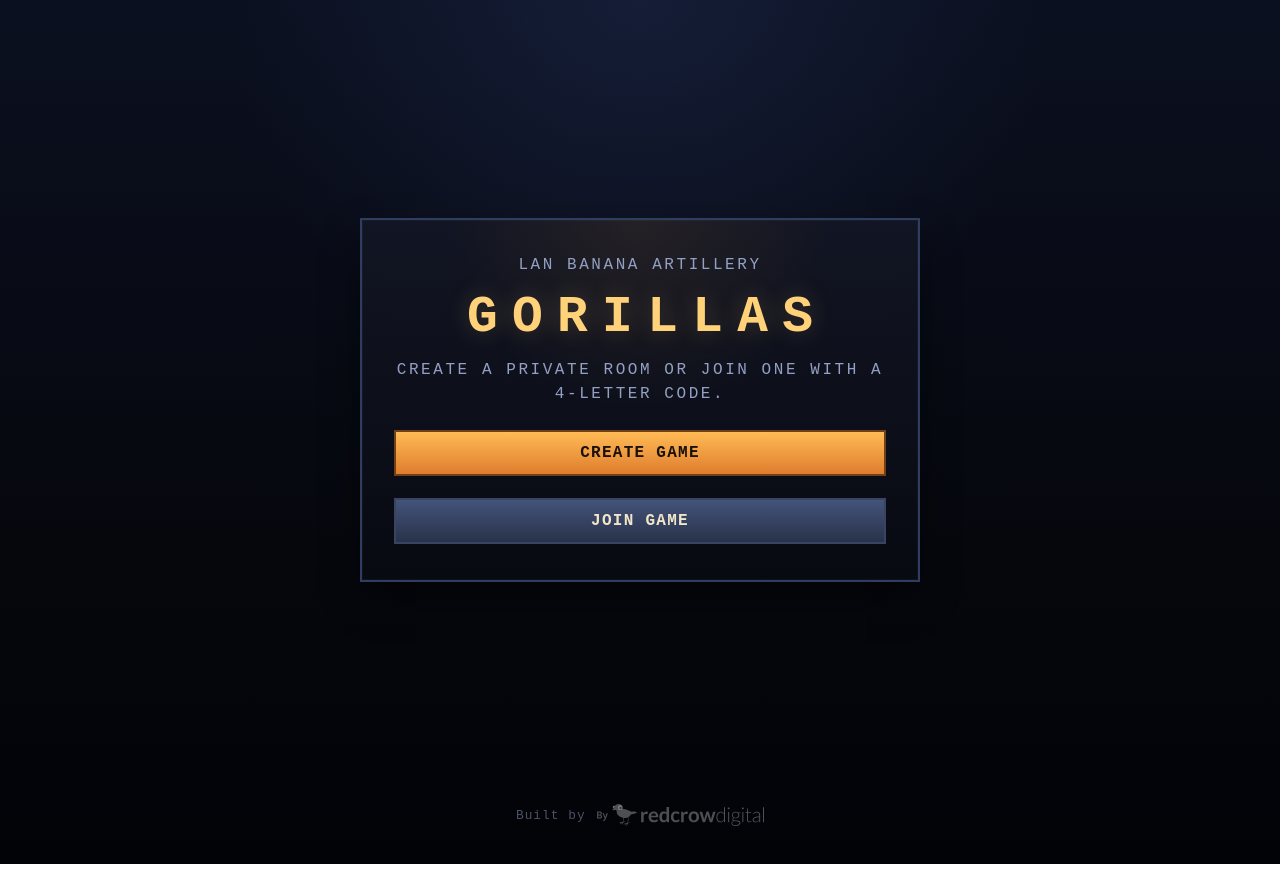
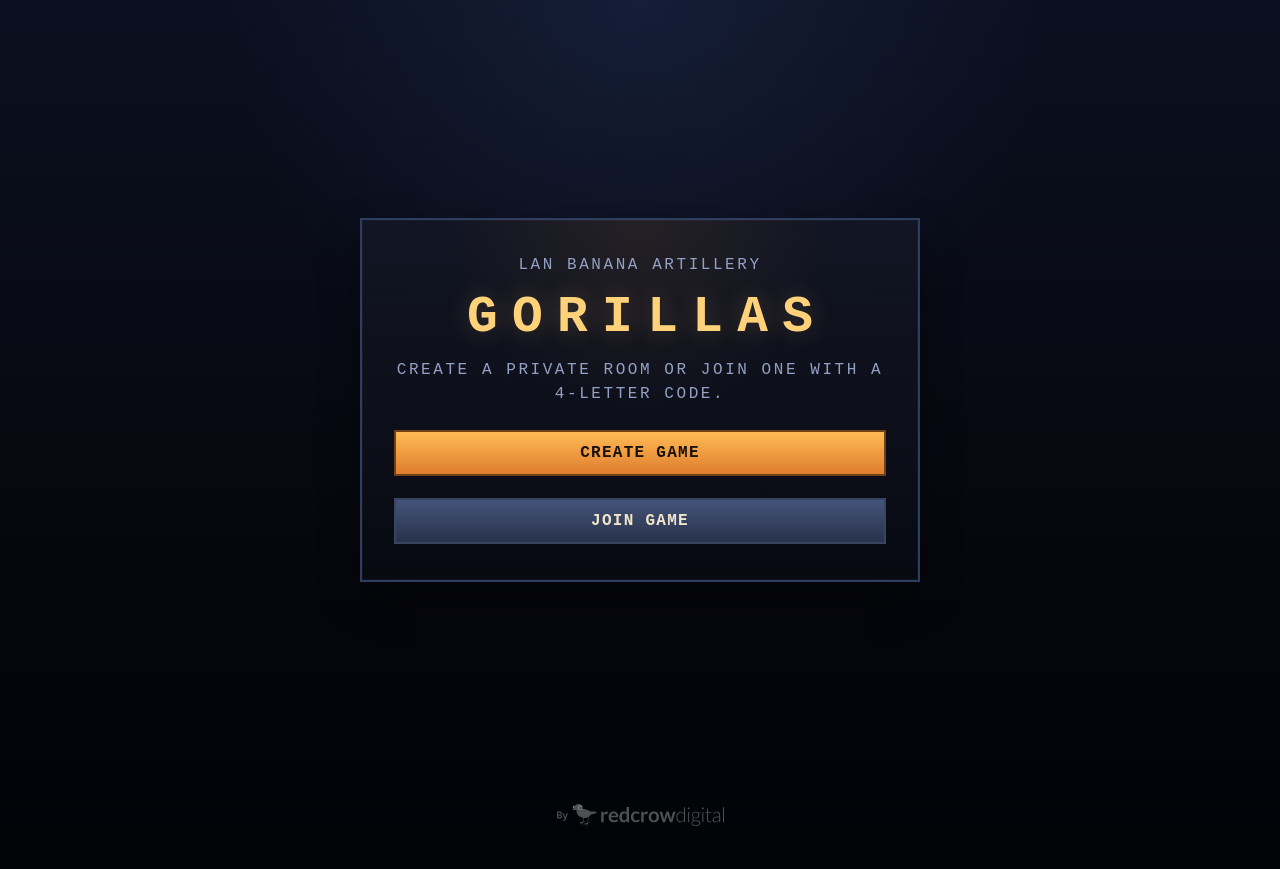
Before and after one commit to redcrowdigital/gorillas, a website: page public/index.html in a window 1280 px wide. Drawn offline with Linux system fonts and the light colour scheme.

Commit message:
Remove 'Built by' text from footer wordmark

```diff
--- a/public/index.html
+++ b/public/index.html
@@ -206,8 +206,7 @@
     </div>
 
     <footer class="site-footer">
-      <a href="https://redcrowdigital.com.au" target="_blank" rel="noopener" class="footer-link">
-        <span>Built by</span>
+      <a href="https://redcrowdigital.com.au" target="_blank" rel="noopener" class="footer-link" aria-label="Red Crow Digital">
         <img src="/rcd-logo.svg" alt="Red Crow Digital" class="footer-logo" />
       </a>
     </footer>
```
